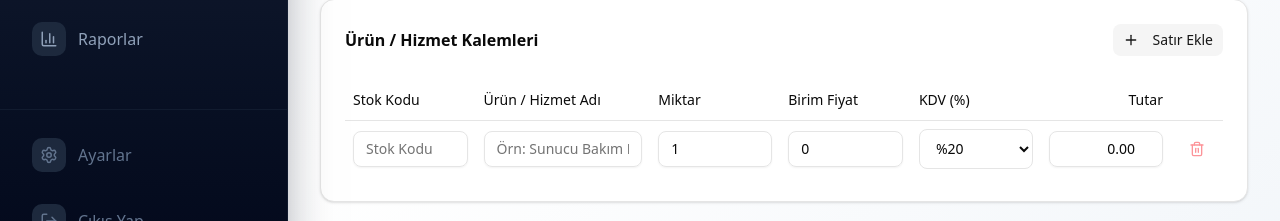
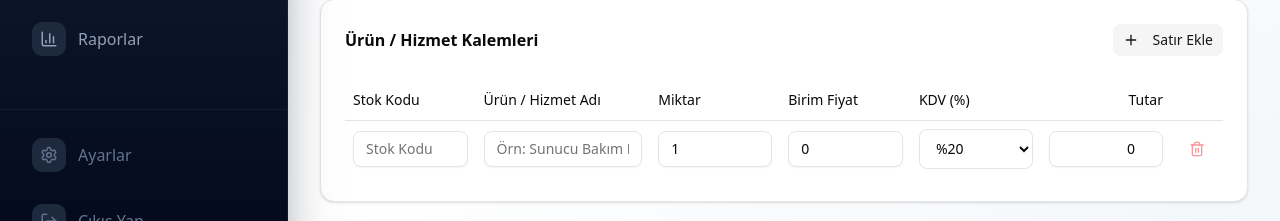
Before and after one commit to cooderhasan/motovitrinfinans, a Next.js app: page /finance/invoices/new in a window 1280 px wide. Shown: the part 457-678 px from the top of the page. Built offline with nearby package versions, Linux system fonts and the light colour scheme; no server answers; the database is empty.

Commit message:
fix: Resolve input blocking issue in editable total field

```diff
--- a/src/app/finance/invoices/new/page.tsx
+++ b/src/app/finance/invoices/new/page.tsx
@@ -307,7 +307,8 @@ export default function NewInvoicePage() {
                                                 const vat = (base - disc) * (item.vatRate / 100)
                                                 // Virgülden sonra 2 hane gösterimi için, ama input değeri number olmalı
                                                 // Hassas hesaplama için raw değeri kullanıp yuvarlama yapabiliriz
-                                                return (base - disc + vat).toFixed(2)
+                                                const val = base - disc + vat
+                                                return Math.round(val * 100) / 100
                                             })()}
                                             onChange={(e) => {
                                                 const newTotal = parseFloat(e.target.value) || 0
```
